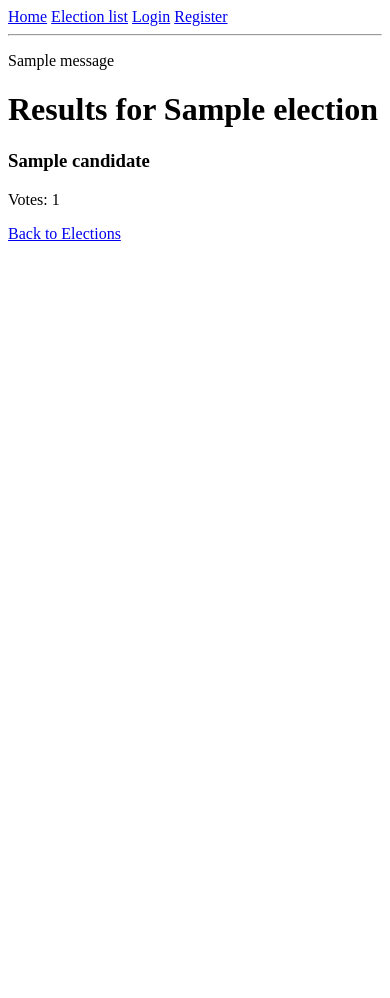
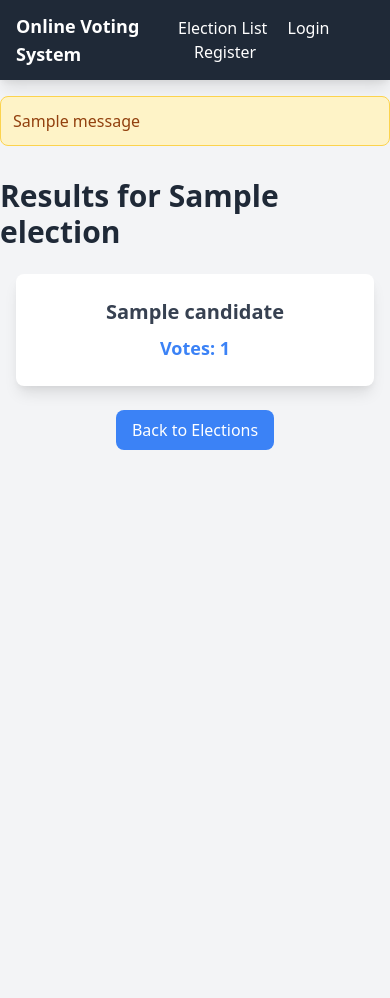
Before and after one commit to akshatsakharkar0/Online-Voting_System, a Django app: page /results/1/ in a window 390 px wide. Before the commit the page ends 241 px from the top, so only its background shows below. Run offline with Django 5.2, Linux system fonts and the light colour scheme; tables that the repository leaves empty hold one stand-in row (values such as "Sample post"); one stand-in notice (Sample message) is shown.

Commit message:
updated css

```diff
--- a/OnlineVotingSystem/OnlineVotingSystem/settings.py
+++ b/OnlineVotingSystem/OnlineVotingSystem/settings.py
@@ -112,6 +112,9 @@ USE_TZ = True
 # https://docs.djangoproject.com/en/5.1/howto/static-files/
 
 STATIC_URL = "static/"
+STATICFILES_DIRS = [
+    BASE_DIR / "static",  # Ensure the "static" directory is in your project root
+]
 
 # Default primary key field type
 # https://docs.djangoproject.com/en/5.1/ref/settings/#default-auto-field
--- a/OnlineVotingSystem/voting/templates/voting/base.html
+++ b/OnlineVotingSystem/voting/templates/voting/base.html
@@ -1,29 +1,55 @@
 <!DOCTYPE html>
-<html>
+<html lang="en">
 <head>
+    <meta charset="UTF-8">
+    <meta name="viewport" content="width=device-width, initial-scale=1.0">
     <title>Online Voting System</title>
+    {% load static %}
+    <link href="https://cdn.jsdelivr.net/npm/tailwindcss@2.2.19/dist/tailwind.min.css" rel="stylesheet">
 </head>
-<body>
-{% csrf_token %}
-    <nav>
-        <a href="{% url 'base' %}">Home</a>
-        <a href="{% url 'election_list' %}">Election list</a>
+<body class="bg-gray-100">
+    {% csrf_token %}
+    <!-- Navbar -->
+    <nav class="bg-gray-800 text-white shadow-lg">
+        <div class="container mx-auto px-4 py-3 flex justify-between items-center">
+            <div class="text-lg font-bold">
+                <a href="{% url 'base' %}" class="hover:text-yellow-400">Online Voting System</a>
+            </div>
+            <div class="space-x-4">
+                <a href="{% url 'election_list' %}" class="hover:text-yellow-400">Election List</a>
+                {% if user.is_authenticated %}
+                    <a href="{% url 'logout' %}" class="hover:text-yellow-400">Logout</a>
+                {% else %}
+                    <a href="{% url 'login' %}" class="hover:text-yellow-400">Login</a>
+                    <a href="{% url 'register' %}" class="hover:text-yellow-400">Register</a>
+                {% endif %}
+            </div>
+        </div>
+    </nav>
 
-        {% if user.is_authenticated %}
-            <a href="{% url 'logout' %}">Logout</a>
-        {% else %}
-            <a href="{% url 'login' %}">Login</a>
-            <a href="{% url 'register' %}">Register</a>
-        {% endif %}
-    </nav>
-    <hr>
-    <div>
+    <!-- Messages -->
+
         {% if messages %}
+    <div class="container mx-auto mt-4">
             {% for message in messages %}
-                <p>{{ message }}</p>
+                <p class="bg-yellow-100 text-yellow-800 border border-yellow-300 p-3 rounded-lg mb-2">
+                    {{ message }}
+                </p>
             {% endfor %}
         {% endif %}
     </div>
-    {% block content %}{% endblock %}
+
+
+
+    {% block content %}
+    <!-- Content Section with Background Image -->
+    <div class="bg-cover bg-center h-screen flex items-center justify-center"
+         style="background-image: url('{% static 'images/turmeric1.jpeg' %}');">
+        <div class="text-center bg-white bg-opacity-80 p-10 rounded-lg shadow-lg">
+            <h1 class="text-4xl font-bold text-gray-800 mb-4">Welcome to My Website</h1>
+            <p class="text-lg text-gray-600">Your trusted platform for online voting.</p>
+        </div>
+    </div>
+    {% endblock %}
 </body>
 </html>
--- a/OnlineVotingSystem/voting/templates/voting/results.html
+++ b/OnlineVotingSystem/voting/templates/voting/results.html
@@ -1,60 +1,23 @@
 {% extends 'voting/base.html' %}
 
 {% block content %}
-<h1>Results for {{ election.name }}</h1>
+<div class="min-h-screen bg-gray-100 flex flex-col items-center">
+    <h1 class="text-3xl font-bold text-gray-800 my-6">Results for {{ election.name }}</h1>
 
-<div class="results-container">
-    {% for candidate in candidates %}
-    <div class="candidate-result">
-        <h3>{{ candidate.name }}</h3>
-        <p>Votes: {{ candidate.vote_set.count }}</p> <!-- Displays the count of votes for each candidate -->
+    <div class="grid grid-cols-1 md:grid-cols-2 lg:grid-cols-3 gap-6 w-full max-w-4xl px-4">
+        {% for candidate in candidates %}
+        <div class="bg-white shadow-lg rounded-lg p-6 text-center">
+            <h3 class="text-xl font-bold text-gray-700 mb-2">{{ candidate.name }}</h3>
+            <p class="text-lg text-blue-500 font-semibold">Votes: {{ candidate.vote_set.count }}</p>
+        </div>
+        {% empty %}
+        <p class="text-center col-span-full text-gray-600">No candidates found for this election.</p>
+        {% endfor %}
     </div>
-    {% empty %}
-    <p>No candidates found for this election.</p>
-    {% endfor %}
+
+    <a href="{% url 'election_list' %}"
+       class="mt-6 bg-blue-500 text-white font-medium py-2 px-4 rounded-lg hover:bg-blue-600 transition duration-300">
+        Back to Elections
+    </a>
 </div>
-
-<a href="{% url 'election_list' %}" class="btn btn-primary">Back to Elections</a>
 {% endblock %}
-
-<style>
-    .results-container {
-        text-align: center;
-        padding: 2rem;
-        margin: 2rem auto;
-        max-width: 600px;
-        border: 1px solid #ccc;
-        border-radius: 5px;
-        background-color: #f9f9f9;
-        box-shadow: 0 2px 5px rgba(0, 0, 0, 0.1);
-    }
-
-    .candidate-result {
-        margin: 1rem 0;
-        padding: 1rem;
-        border-bottom: 1px solid #ddd;
-    }
-
-    .candidate-result h3 {
-        font-size: 1.5rem;
-        color: #333;
-    }
-
-    .candidate-result p {
-        font-size: 1.2rem;
-        color: #007bff;
-    }
-
-    .btn-primary {
-        background-color: #007bff;
-        color: white;
-        padding: 0.5rem 1rem;
-        text-decoration: none;
-        border-radius: 3px;
-        display: inline-block;
-    }
-
-    .btn-primary:hover {
-        opacity: 0.8;
-    }
-</style>
```
Also changed, not shown: OnlineVotingSystem/voting/templates/voting/election_list.html (+16 -12 lines), OnlineVotingSystem/voting/templates/voting/error.html (+12 -45 lines), OnlineVotingSystem/voting/templates/voting/vote.html (+29 -8 lines), OnlineVotingSystem/static/images/turmeric1.jpeg (added).
